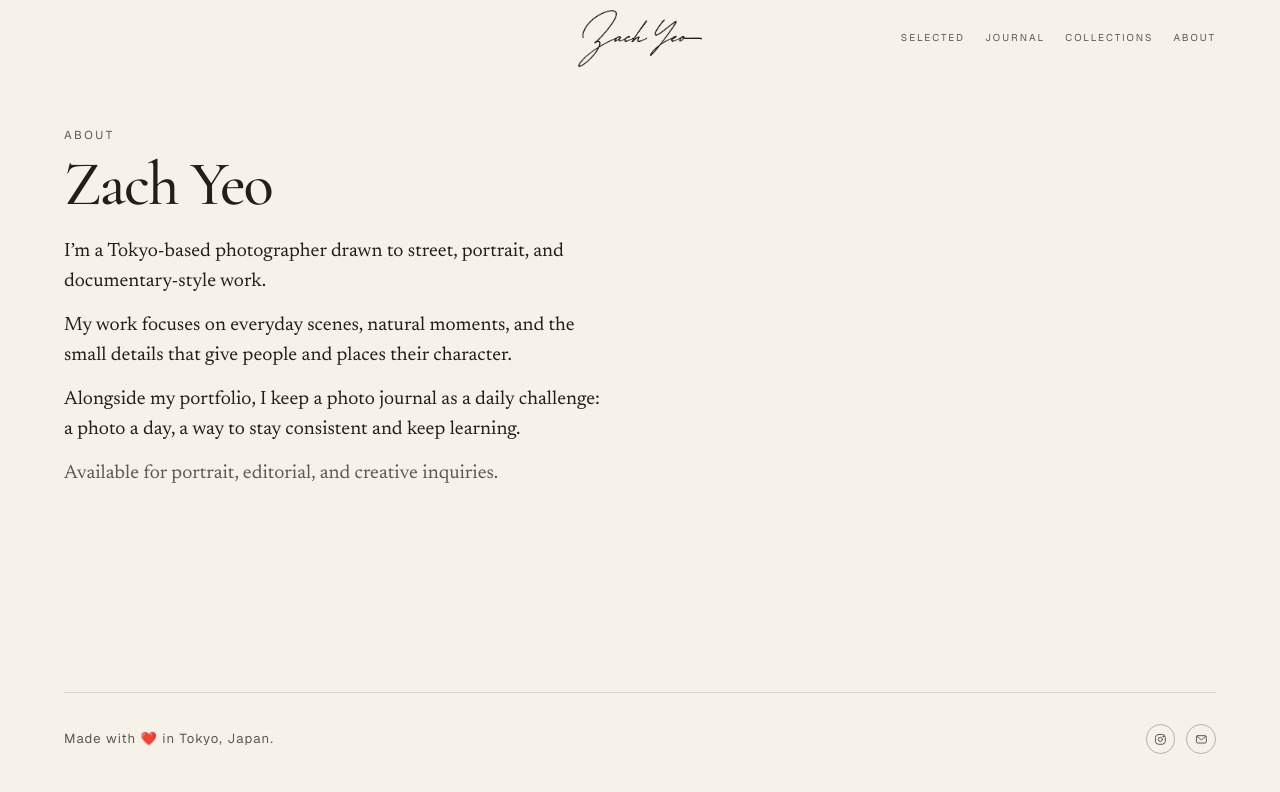
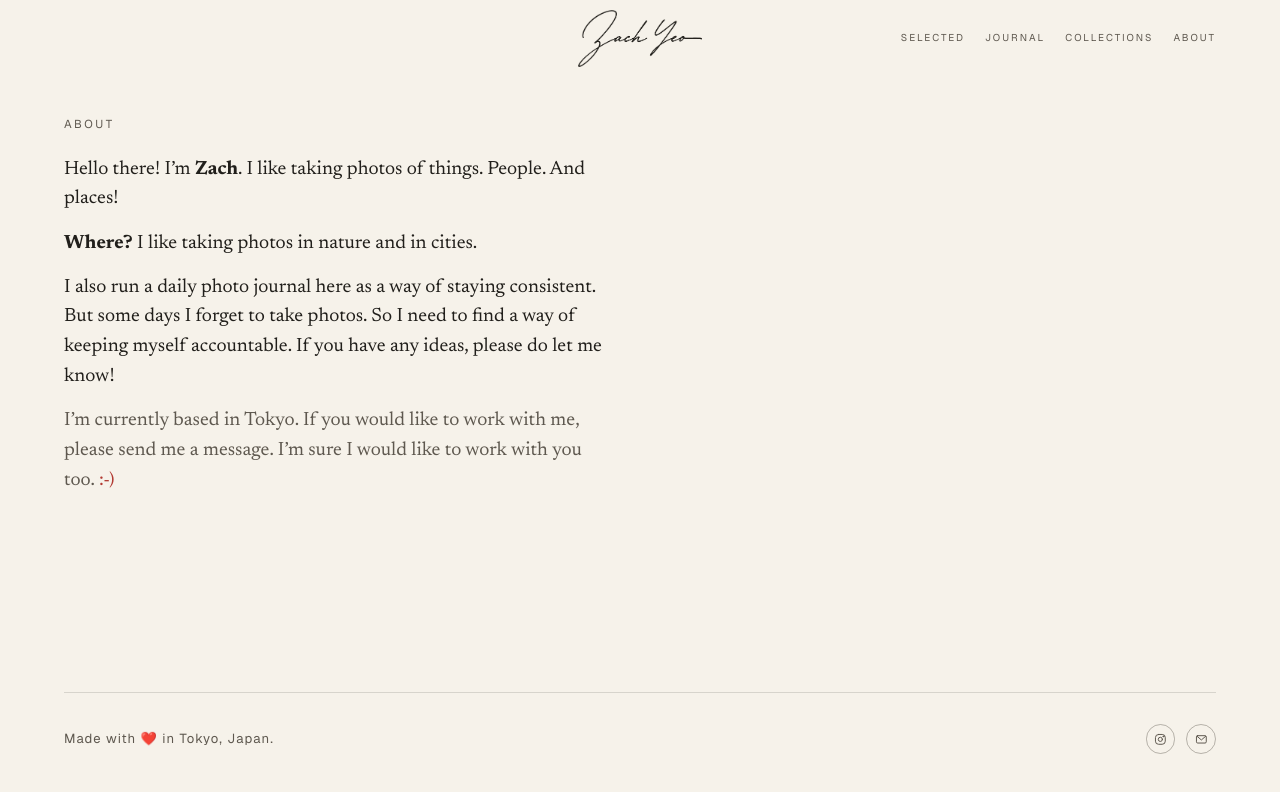
Before and after one commit to zyeo/photography-portfolio, a Next.js app: page /about in a window 1280 px wide. Shown: the top 792 px of the page. Built offline with nearby package versions, Linux system fonts and the light colour scheme; a web font is replaced by a local one.

Commit message:
Make about page more personal

```diff
--- a/src/app/about/page.module.css
+++ b/src/app/about/page.module.css
@@ -8,10 +8,9 @@
   max-width: 38rem;
 }
 
-.page h1 {
-  margin: 0.35rem 0 var(--space-3);
-  font-size: clamp(2.3rem, 1.63rem + 2.85vw, 4rem);
-  line-height: 0.95;
+.title {
+  margin: 0 0 var(--space-3);
+  font-weight: 400;
 }
 
 .bio {
@@ -30,6 +29,10 @@
   color: var(--ink-soft);
 }
 
+.smiley {
+  color: #b23a32;
+}
+
 @media (min-width: 56rem) {
   .page {
     grid-template-columns: minmax(0, 1fr) minmax(16rem, 24rem);
--- a/src/app/about/page.tsx
+++ b/src/app/about/page.tsx
@@ -8,22 +8,24 @@ export default function AboutPage() {
       <SiteHeader />
       <main className={`${styles.page} shell`}>
         <section className={styles.copy}>
-          <p className="eyebrow">About</p>
-          <h1 className="display">Zach Yeo</h1>
+          <h1 className={`eyebrow ${styles.title}`}>About</h1>
           <div className={styles.bio}>
             <p className="serif">
-              I’m a Tokyo-based photographer drawn to street, portrait, and documentary-style work.
+              Hello there! I’m <strong>Zach</strong>. I like taking photos of things. People. And
+              places!
             </p>
             <p className="serif">
-              My work focuses on everyday scenes, natural moments, and the small details that give
-              people and places their character.
+              <strong>Where?</strong> I like taking photos in nature and in cities.
             </p>
             <p className="serif">
-              Alongside my portfolio, I keep a photo journal as a daily challenge: a photo a day, a
-              way to stay consistent and keep learning.
+              I also run a daily photo journal here as a way of staying consistent. But some days I
+              forget to take photos. So I need to find a way of keeping myself accountable. If you
+              have any ideas, please do let me know!
             </p>
             <p className={`serif ${styles.availability}`}>
-              Available for portrait, editorial, and creative inquiries.
+              I’m currently based in Tokyo. If you would like to work with me, please send me a
+              message. I’m sure I would like to work with you too. {" "}
+              <span className={styles.smiley}>:-)</span>
             </p>
           </div>
         </section>
```
